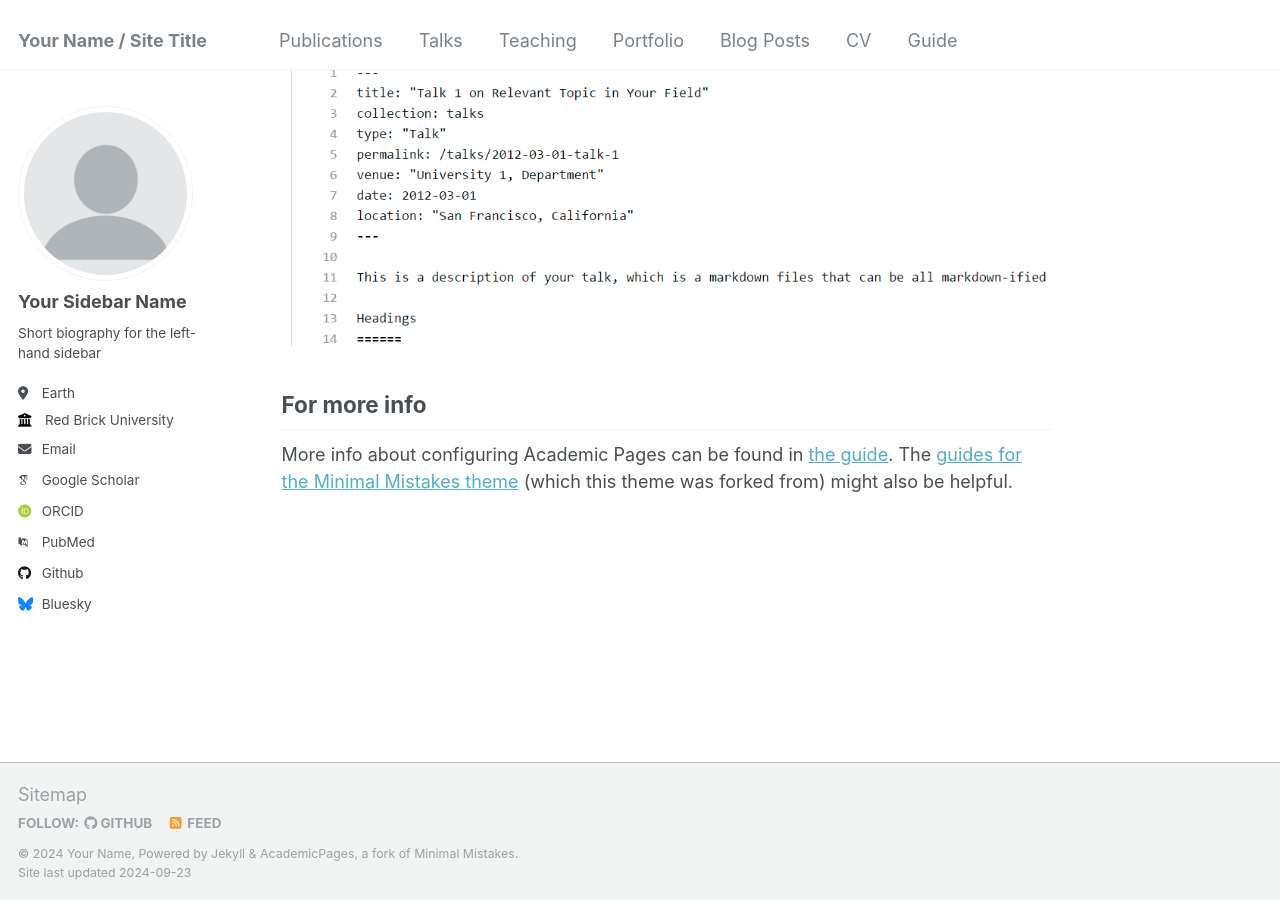
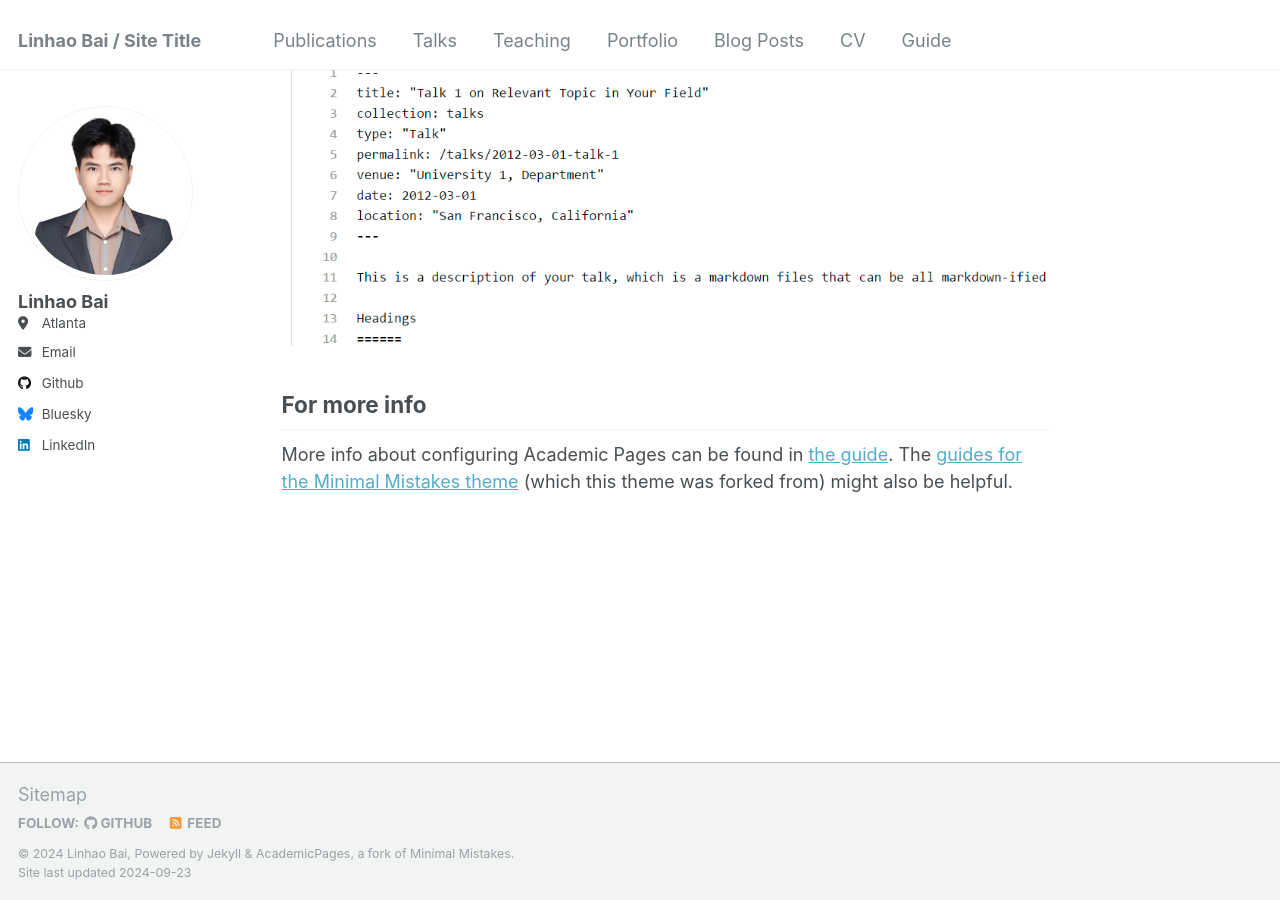
Before and after one commit to Marvelousp4/marvelousp4.github.io, a Jekyll site: the page built from _pages/about.md, in a window 1280 px wide and 900 px high, scrolled down 2643 px. Built offline with Jekyll 4.4.1, drawn with Linux system fonts in a browser that asks for light colours; some web fonts are replaced; some of the changed lines change nothing that is shown.

Commit message:
update profile image

```diff
--- a/_config.yml
+++ b/_config.yml
@@ -7,148 +7,145 @@
 # server process.
 
 # Basic Site Settings
-locale                   : "en-US"
-title                    : "Your Name / Site Title"
-title_separator          : "-"
-name                     : &name "Your Name"
-description              : &description "personal description"
-url                      : https://academicpages.github.io # the base hostname & protocol for your site e.g. "https://mmistakes.github.io"
-baseurl                  : "" # the subpath of your site, e.g. "/blog"
-repository               : "academicpages/academicpages.github.io"
+locale: "en-US"
+title: "Linhao Bai / Site Title"
+title_separator: "-"
+name: &name "Linhao Bai"
+description: &description "MSCS @Gatech"
+url: https://marvelousp4.github.io # the base hostname & protocol for your site e.g. "https://mmistakes.github.io"
+baseurl: "" # the subpath of your site, e.g. "/blog"
+repository: "Marvelousp4/marvelousp4.github.io"
 
 # Site Author - The following control what appear as part of the author content on the side bar.
 #               If a field is blank the icon and link will not appear, otherwise it will be shown.
 #               Additional customization can be done by editing /_includes/author-profile.html
 author:
   # Biographic information
-  avatar           : "profile.png"
-  name             : "Your Sidebar Name"
-  pronouns         : # example: "she/her"
-  bio              : "Short biography for the left-hand sidebar"
-  location         : "Earth"
-  employer         : "Red Brick University"
-  uri              : # URL
-  email            : "none@example.org"
+  avatar: "profile.JPG"
+  name: "Linhao Bai"
+  pronouns: # example: "she/her"
+  bio: # "Short biography for the left-hand sidebar"
+  location: "Atlanta"
+  employer: #"Red Brick University"
+
+  uri: # URL
+  email: "lbai46@gatech.edu"
 
   # Academic websites
-  arxiv            : # URL - Update with the correct link to your profile
-  googlescholar    : "https://scholar.google.com/citations?user=PS_CX0AAAAAJ"
-  impactstory      : # URL
-  orcid            : "http://orcid.org/yourorcidurl"
-  semantic         : # URL
-  pubmed           : "https://www.ncbi.nlm.nih.gov/pubmed/?term=john+snow"
-  researchgate     : # URL
+  arxiv: # URL - Update with the correct link to your profile
+  googlescholar: #"https://scholar.google.com/citations?user=PS_CX0AAAAAJ"
+  impactstory: # URL
+  orcid: #"http://orcid.org/yourorcidurl"
+  semantic: # URL
+  pubmed: #"https://www.ncbi.nlm.nih.gov/pubmed/?term=john+snow"
+  researchgate: # URL
 
   # Repositories and software development
-  bitbucket        : # Username - Update with your username on the site
-  codepen          : # Username
-  dribbble         : # Username
-  github           : "academicpages"
-  kaggle           : # Username
-  stackoverflow    : # User number or user number and name (i.e., use "1" or "1/jeff-atwood")
+  bitbucket: # Username - Update with your username on the site
+  codepen: # Username
+  dribbble: # Username
+  github: "academicpages"
+  kaggle: # Username
+  stackoverflow: # User number or user number and name (i.e., use "1" or "1/jeff-atwood")
 
   # Social media
-  bluesky          : "bsky.app" # Replace this with you Bluesky username
-  facebook         : # Username
-  flickr           : # Username
-  foursquare       : # Username
-  goodreads        : # Username
-  google_plus      : # Username
-  keybase          : # Username
-  instagram        : # Username
-  lastfm           : # Username
-  linkedin         : # Username
-  mastodon         : # URL
-  medium           : # URL
-  pinterest        : # Username
-  soundcloud       : # Username
-  steam            : # Username
-  telegram         : # URL
-  tumblr           : # Username
-  twitter          : # Username for X / Twitter
-  vine             : # Username
-  weibo            : # Username
-  wikipedia        : # Username
-  xing             : # Username
-  youtube          : # Username
-  zhihu            : # URL
+  bluesky: "bsky.app" # Replace this with you Bluesky username
+  facebook: # Username
+  flickr: # Username
+  foursquare: # Username
+  goodreads: # Username
+  google_plus: # Username
+  keybase: # Username
+  instagram: # Username
+  lastfm: # Username
+  linkedin: "Linhao Bai"
+  mastodon: # URL
+  medium: # URL
+  pinterest: # Username
+  soundcloud: # Username
+  steam: # Username
+  telegram: # URL
+  tumblr: # Username
+  twitter: # Username for X / Twitter
+  vine: # Username
+  weibo: # Username
+  wikipedia: # Username
+  xing: # Username
+  youtube: # Username
+  zhihu: # URL
 
 # Publication Category - The following the list of publication categories and their headings
 publication_category:
   books:
-    title: 'Books'
+    title: "Books"
   manuscripts:
-    title: 'Journal Articles'
+    title: "Journal Articles"
   conferences:
-    title: 'Conference Papers'
+    title: "Conference Papers"
 
 # Site Settings
-teaser                   :  # filename of teaser fallback teaser image placed in /images/, .e.g. "500x300.png"
-breadcrumbs              : false # true, false (default)
-words_per_minute         : 160
-future                   : true
-read_more                : "disabled" # if enabled, adds "Read more" links to excerpts
-talkmap_link             : false #change to true to add link to talkmap on talks page
+teaser: # filename of teaser fallback teaser image placed in /images/, .e.g. "500x300.png"
+breadcrumbs: false # true, false (default)
+words_per_minute: 160
+future: true
+read_more: "disabled" # if enabled, adds "Read more" links to excerpts
+talkmap_link: false #change to true to add link to talkmap on talks page
 comments:
-  provider               : # false (default), "disqus", "discourse", "facebook", "google-plus", "staticman", "custom"
+  provider: # false (default), "disqus", "discourse", "facebook", "google-plus", "staticman", "custom"
   disqus:
-    shortname            :
+    shortname:
   discourse:
-    server               : # https://meta.discourse.org/t/embedding-discourse-comments-via-javascript/31963 , e.g.: meta.discourse.org
+    server: # https://meta.discourse.org/t/embedding-discourse-comments-via-javascript/31963 , e.g.: meta.discourse.org
   facebook:
-    appid                :
-    num_posts            : # 5 (default)
-    colorscheme          : # "light" (default), "dark"
+    appid:
+    num_posts: # 5 (default)
+    colorscheme: # "light" (default), "dark"
 staticman:
-  allowedFields          : ['name', 'email', 'url', 'message']
-  branch                 : "gh-pages" # "master", "gh-pages"
-  commitMessage          : "New comment."
-  filename               : comment-{@timestamp}
-  format                 : "yml"
-  moderation             : true
-  path                   : "_data/comments/{options.slug}"
-  requiredFields         : ['name', 'email', 'message']
+  allowedFields: ["name", "email", "url", "message"]
+  branch: "gh-pages" # "master", "gh-pages"
+  commitMessage: "New comment."
+  filename: comment-{@timestamp}
+  format: "yml"
+  moderation: true
+  path: "_data/comments/{options.slug}"
+  requiredFields: ["name", "email", "message"]
   transforms:
-    email                : "md5"
+    email: "md5"
   generatedFields:
     date:
-      type               : "date"
+      type: "date"
       options:
-        format           : "iso8601" # "iso8601" (default), "timestamp-seconds", "timestamp-milliseconds"
+        format: "iso8601" # "iso8601" (default), "timestamp-seconds", "timestamp-milliseconds"
 atom_feed:
-  hide                   : false     # change to true to hide the RSS feed in the footer
-  path                   : # blank (default) uses feed.xml
-
+  hide: false # change to true to hide the RSS feed in the footer
+  path: # blank (default) uses feed.xml
 
 # SEO Related
-google_site_verification :
-bing_site_verification   :
-alexa_site_verification  :
-yandex_site_verification :
-
+google_site_verification:
+bing_site_verification:
+alexa_site_verification:
+yandex_site_verification:
 
 # Social Sharing
 twitter:
-  username               : &twitter
+  username: &twitter
 facebook:
-  username               :
-  app_id                 :
-  publisher              :
-og_image                 :  # Open Graph/Twitter default site image
+  username:
+  app_id:
+  publisher:
+og_image: # Open Graph/Twitter default site image
 # For specifying social profiles
 # - https://developers.google.com/structured-data/customize/social-profiles
 social:
-  type                   : # Person or Organization (defaults to Person)
-  name                   : # If the user or organization name differs from the site's name
+  type: # Person or Organization (defaults to Person)
+  name: # If the user or organization name differs from the site's name
   links: # An array of links to social media profiles
-
 
 # Analytics
 analytics:
-  provider               :  "false" # false (default), "google", "google-universal", "google-analytics-4", "custom"
+  provider: "false" # false (default), "google", "google-universal", "google-analytics-4", "custom"
   google:
-    tracking_id          :
-
+    tracking_id:
 
 # Reading Files
 include:
@@ -188,14 +185,12 @@ keep_files:
 encoding: "utf-8"
 markdown_ext: "markdown,mkdown,mkdn,mkd,md"
 
-
 # Conversion
 markdown: kramdown
 highlighter: rouge
 lsi: false
 excerpt_separator: "\n\n"
 incremental: false
-
 
 # Markdown Processing
 kramdown:
@@ -207,7 +202,6 @@ kramdown:
   toc_levels: 1..6
   smart_quotes: lsquo,rsquo,ldquo,rdquo
   enable_coderay: false
-
 
 # These settings control the types of collections used by the template
 collections:
@@ -223,7 +217,6 @@ collections:
   talks:
     output: true
     permalink: /:collection/:path/
-
 
 # These settings control how pages and collections are included in the site
 defaults:
@@ -281,19 +274,16 @@ defaults:
       author_profile: true
       share: true
 
-
 # Sass/SCSS
 sass:
   sass_dir: _sass
   style: compressed # http://sass-lang.com/documentation/file.SASS_REFERENCE.html#output_style
-
 
 # Outputting
 permalink: /:categories/:title/
 # paginate: 5 # amount of posts to show
 # paginate_path: /page:num/
 timezone: Etc/UTC # http://en.wikipedia.org/wiki/List_of_tz_database_time_zones
-
 
 # Plugins
 plugins:
@@ -310,7 +300,6 @@ whitelist:
   - jekyll-paginate
   - jekyll-sitemap
   - jemoji
-
 
 # Archives
 #  Type
@@ -340,7 +329,6 @@ tag_archive:
 #     category: /categories/:name/
 #     tag: /tags/:name/
 
-
 # HTML Compression
 # - http://jch.penibelst.de/
 compress_html:
```
Also changed, not shown: images/profile.JPG (added), images/profile.png (deleted), 1 other file.
